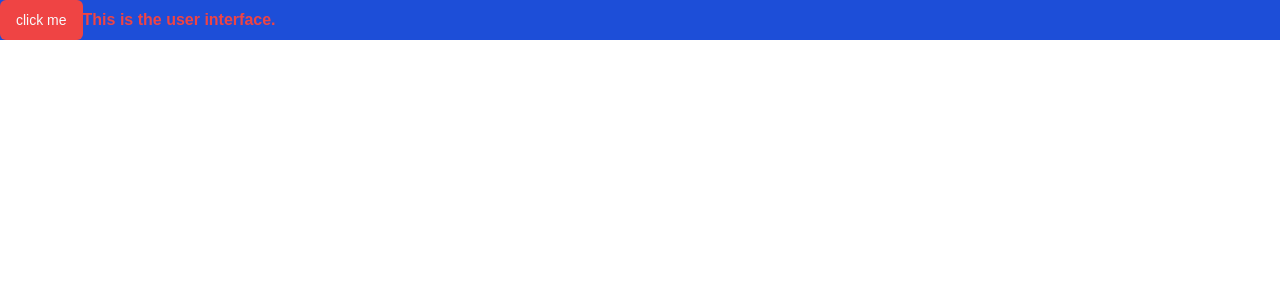
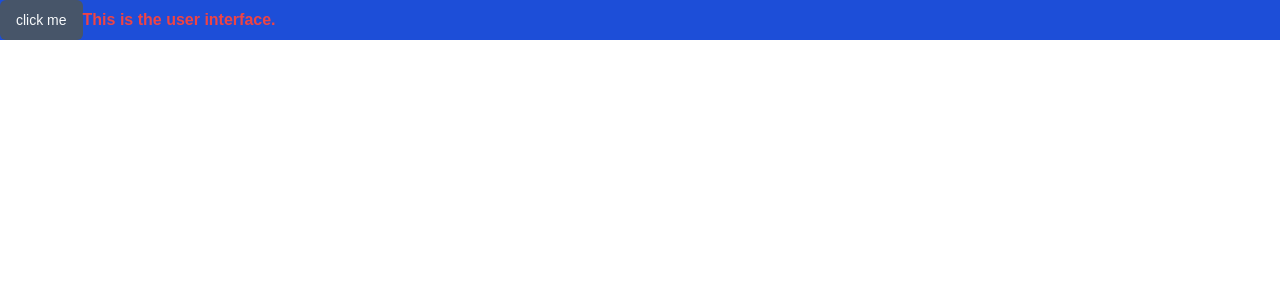
Before and after one commit to clabnifemi/chatmode, a Next.js app: page / in a window 1280 px wide. Shown: the top 300 px of the page. Built offline with nearby package versions, Linux system fonts and the light colour scheme.

Commit message:
updated: app/page.tsx

```diff
--- a/app/page.tsx
+++ b/app/page.tsx
@@ -4,7 +4,7 @@ import { Button } from "@/components/ui/button";
 export default function Home() {
   return (
     <div className="text-red-500 bg-blue-700 font-bold h-full w-full">
-      <Button variant={"destructive"}>click me</Button>
+      <Button className="bg-slate-600">click me</Button>
       This is the user interface.
     </div>
   )
```
